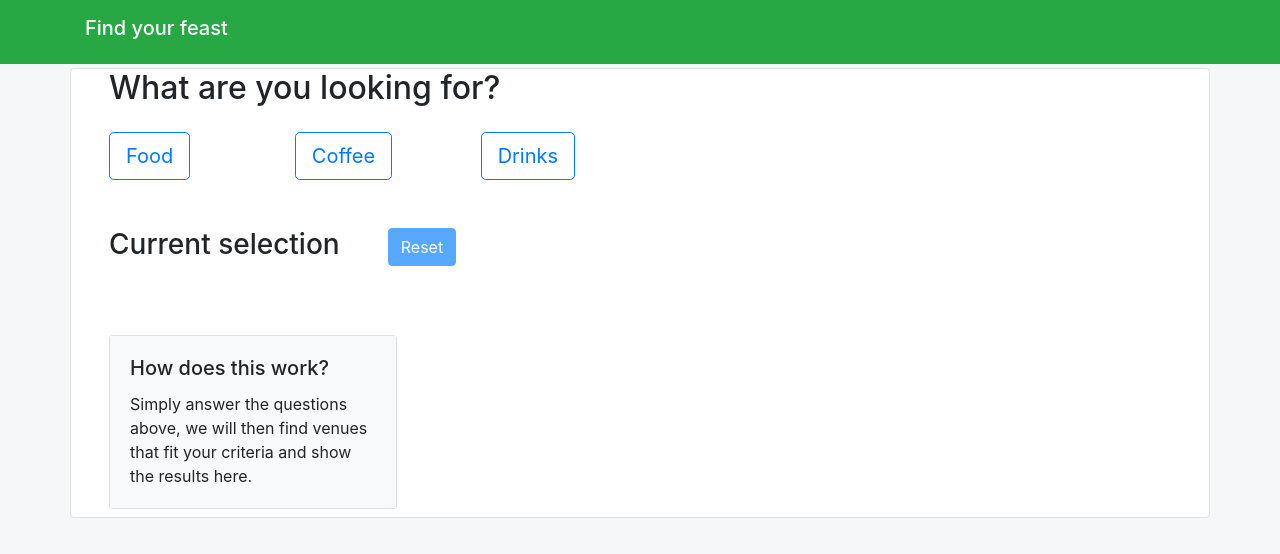
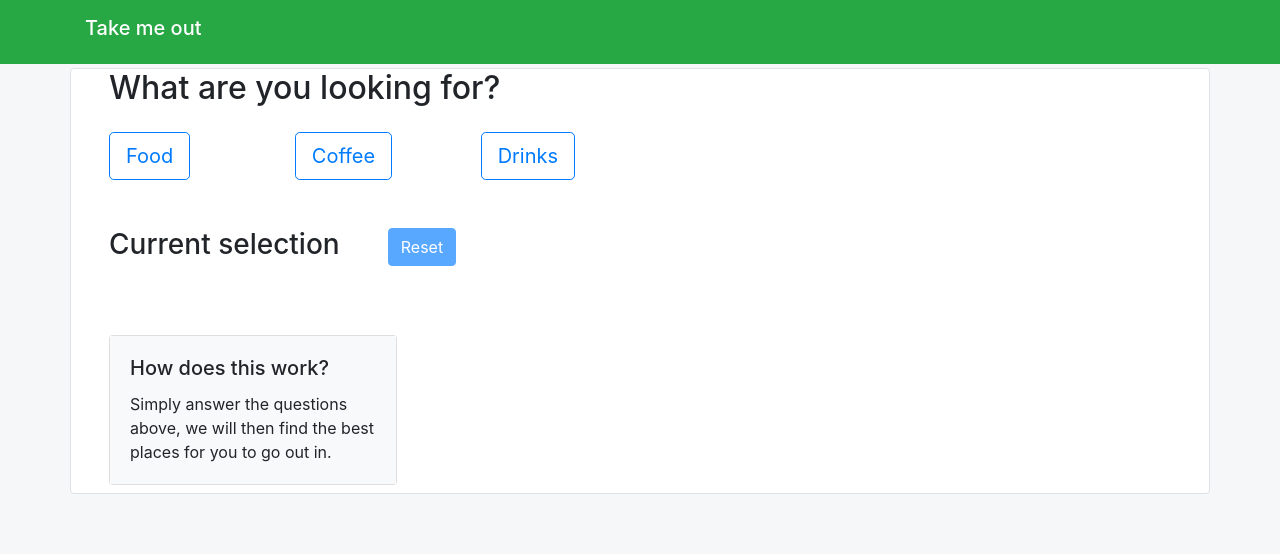
Before and after one commit to AdriaanVast/applicationCase, a plain HTML site: page index.html in a window 1280 px wide. Drawn offline with Linux system fonts and the light colour scheme.

Commit message:
Lowered the amount of returned results. Changed the name of the site to "Take me out". Altered the help section to reflect the new name.

```diff
--- a/index.html
+++ b/index.html
@@ -7,7 +7,7 @@
     <link rel="stylesheet" href="styles/bootstrap.min.css">
     <link rel="stylesheet" href="styles/index.css">
 
-    <title>Adyen application</title>
+    <title>Take me out</title>
 </head>
 <body>
 
@@ -17,7 +17,7 @@
 
 <nav class="navbar navbar-expand-lg navbar-dark bg-success">
     <div class="container">
-        <span class="navbar-brand h1">Find your feast</span>
+        <h1 class="navbar-brand">Take me out</h1>
     </div>
 </nav>
 
@@ -125,7 +125,7 @@
     </div>
 
 
-    <div class="row mt-5 ml-2" >
+    <div class="row mt-5 ml-2">
         <div class="col" id="foursquare-results-header">
         </div>
     </div>
@@ -135,8 +135,8 @@
             <div class="card" style="width: 18rem;">
                 <div class="card-body bg-light">
                     <h5 class="card-title">How does this work?</h5>
-                    <p class="card-text">Simply answer the questions above, we will then
-                        find venues that fit your criteria and show the results here.</p>
+                    <p class="card-text">Simply answer the questions above, we will then find the best places for you
+                        to go out in.</p>
                 </div>
             </div>
         </div>
--- a/scripts/index.js
+++ b/scripts/index.js
@@ -35,7 +35,7 @@ function resetSearch() {
     $('.pg-selection').attr('hidden', true);
     $('.pg-selection-1').attr('hidden', false);
     $('#location-input-field').val('');
-    if($('#userLocation').val() === ''){
+    if ($('#userLocation').val() === '') {
         locationSet = false;
     }
 }
@@ -137,7 +137,7 @@ function foursquareExploreQuery() {
 function buildExploreQueryURL() {
     let baseURL = 'https://api.foursquare.com/v2/venues/explore?';
     let result;
-    let resultLimit = 9;
+    let resultLimit = 6;
     let locationInputValue = $('#location-input-field').val();
     if (locationInputValue !== '') {
         result = baseURL + 'near=' + locationInputValue;
@@ -168,7 +168,7 @@ function parseResultData(jsonData) {
             '</div>'
         )
     } else {
-       resultsHeader.html(
+        resultsHeader.html(
             '<h2>Results found in ' + jsonData.response.headerFullLocation + '</h2>'
         );
 
```
